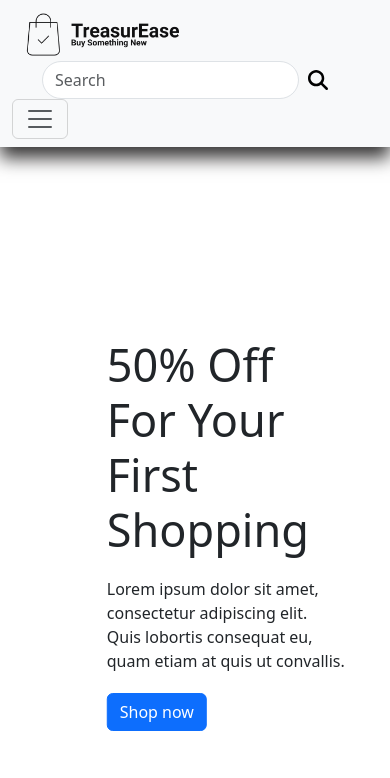
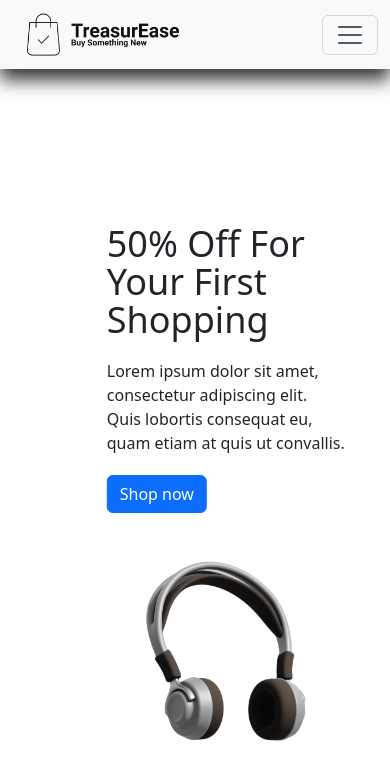
Before and after one commit to Sandy712/Ecommerce_website, a React (Create React App) app: page / in a window 390 px wide. Shown: the top 778 px of the page. Built offline with nearby package versions, Linux system fonts and the light colour scheme.

Commit message:
responsive

```diff
--- a/public/index.html
+++ b/public/index.html
@@ -3,7 +3,7 @@
   <head>
     <meta charset="utf-8" />
     <!-- <link rel="icon" href="/src/Images/logoicon.png" /> -->
-    <meta name="viewport" content="width=device-width, initial-scale=1" />
+    <meta name="viewport" content="width=device-width, initial-scale=1.0">
     <meta name="theme-color" content="#000000" />
     <meta
       name="description"
--- a/src/component/Cartpage.jsx
+++ b/src/component/Cartpage.jsx
@@ -66,9 +66,9 @@ export default function Cartpage() {
                 <Col md={4}>
                     <div className="total">
                         <h4 className="txt">Cart Summary</h4>
-                        <div className="d-flex price txt">
+                        <div className="d-flex txt">
                             <h4>Total Price: </h4>
-                            <h4>Rs.{TotalPrice}.00</h4>
+                            <h4>{TotalPrice}.00 Rs</h4>
                         </div>
                         <button className="btn btn-success" > Buy Now  <FontAwesomeIcon icon={faCreditCard} /></button>
                     </div>
--- a/src/component/Navbar.js
+++ b/src/component/Navbar.js
@@ -20,23 +20,23 @@ export default function Navbar() {
 
   return (
     <>
-      <nav className="navbar navbar-expand-lg bg-body-tertiary">
+      <nav className="navbar navbar-expand-lg bg-body-tertiary dont=pad-me">
         <div className="container-fluid">
           <Link className="navbar-brand" style={{ marginLeft: 10 }} to="/">
             <img className="logo" src={logo} alt="loading..." />
           </Link>
 
-          <form className="d-flex " role="search">
-            <input
-              className="form-control me-2"
+          <form className="d-flex mob-nav" role="search">
+            {/* <input
+              className="form-control m-2"
               type="search"
               placeholder="Search"
               aria-label="Search"
               style={{ borderRadius: 20 }}
-            />
-            <button className="button" type="submit">
+            /> */}
+            {/* <button className="button" type="submit">
               <FontAwesomeIcon icon={faMagnifyingGlass} size="lg" />
-            </button>
+            </button> */}
           </form>
           <div className="collapse navbar-collapse" id="navbarSupportedContent">
             <ul className="navbar-nav ms-auto mb-2 mb-lg-0 mx-4">
--- a/src/component/Product.css
+++ b/src/component/Product.css
@@ -47,7 +47,7 @@
 }
 
 .price h4 {
-    margin: 21px -20px 22px -25px;
+    margin: 21px -20px 22px -8px;
 }
 
 .price button {
@@ -101,3 +101,7 @@ button.add {
 .product:hover .product-addtoCart {
     opacity: 1;
 }
+
+@media only screen and (max-width: 600px) {
+
+}
--- a/src/component/ProductsDetail.jsx
+++ b/src/component/ProductsDetail.jsx
@@ -26,6 +26,7 @@ export default function ProductsDetail() {
   };
   const handelAdd = (selectedProduct, quantity) => {
     addtoCart(selectedProduct, quantity);
+    alert('Item Added In Cart')
     // toast.success("Product has been added to cart!");
   }
 
@@ -58,9 +59,7 @@ export default function ProductsDetail() {
                 <span className="price">${selectedProduct?.price}</span>
               </div>
               <p className="short-desc">${selectedProduct?.shortDesc}</p>
-              <input
-                className="qty-input" type="integer" placeholder="" value={quantity}  onChange={handleQuantityChange}
-              />
+
 
 
 
--- a/src/component/Sliderformat.jsx
+++ b/src/component/Sliderformat.jsx
@@ -6,7 +6,7 @@ import { Link } from "react-router-dom";
 
 export default function Sliderformat({title,desc,cover}) {
   return (
-    <Container className='box' >
+    <Container className='box' style={{}}>
         <Row>
           <Col md={6}>
             <h1 className='mx-4'>{title}</h1>
--- a/src/component/Sliderformatcss.css
+++ b/src/component/Sliderformatcss.css
@@ -4,9 +4,9 @@
 }
 
 .homeSlide h1 {
-    font-size: 45px;
-    line-height: 55px;
-    margin: 50px 0 20px 0;
+    font-size: 36px;
+    line-height: 38px;
+    margin: 16px 0 11px 0;
 }
 
 .homeSlide p {
@@ -43,3 +43,9 @@
     max-height: 300px;
     object-fit: contain;
 }
+
+@media only screen and (max-width: 600px) {
+    .container{
+        --bs-gutter-x: 3.5rem;}
+
+}
--- a/src/component/style/Login.scss
+++ b/src/component/style/Login.scss
@@ -98,7 +98,11 @@
   border-bottom-left-radius: 0;
   border-radius: 9px;}
 .login-img{
-  height: 10px;
-  width: 10px;
-  margin: 10px;
+  height: 46px;
+    width: 143px;
+    margin-left: 10px;
 }
+
+@media only screen and (max-width: 600px) {
+
+}
--- a/src/component/style/Signup.scss
+++ b/src/component/style/Signup.scss
@@ -14,7 +14,7 @@
   box-shadow: 0px 0px 2px 0px gray;
 
     h1 {
-      font-size: 24px;
+      font-size: 35px;
       margin-bottom: 20px;
     }
 
@@ -71,3 +71,7 @@
   height: 37px;
   border: 1px solid gray;
 }
+
+@media only screen and (max-width: 600px) {
+
+}
--- a/src/component/style/style.scss
+++ b/src/component/style/style.scss
@@ -57,6 +57,16 @@ body {
     margin-right: calc(1 * var(--bs-gutter-x));
     margin-left: calc(1 * var(--bs-gutter-x));
     --bs-gutter-x: -1.5rem;
+    margin-top: 20px;
+}
+.container{
+    --bs-gutter-x: 0.5rem;
+    --bs-gutter-y: 0;
+    width: 100%;
+    padding-right: calc(var(--bs-gutter-x) * 0.5);
+    padding-left: calc(var(--bs-gutter-x) * 0.5);
+    margin-right: auto;
+    margin-left: auto;
 }
 
 .title{
@@ -141,7 +151,7 @@ body {
     background: #fff;
     // border: 1px solid black;
     text-align: center;
-    width: 300px;
+    width: 350px;
     // height: 150px;
     // display: flex;
     border-radius: 8px;
@@ -149,11 +159,9 @@ body {
     box-shadow: 5px 10px 10px gray;
 }
 .price{
-    margin-left: 31px;
+    margin-left: 1px;
 }
-.row{
-    --bs-gutter-x: -5.5rem;
-}
+
 .Cart-list{
     background: #fff;
     border-radius: 8px;
@@ -181,3 +189,127 @@ body {
     background-color: transparent !important;
     color: #000 !important;
 }
+.txt h4{
+    margin: 21px -13px 15px 26px;
+}
+.cart-list{
+    margin-bottom: 30px;
+    padding: 20px;
+    position: relative;
+}
+
+
+
+@media only screen and (max-width: 420px) and (min-width: 300px) {
+     .container-fluid{
+        display: flex;
+        align-content:center;
+        flex-direction: row;
+        align-items: center;
+        flex-wrap: inherit;
+        justify-content: flex-start;
+     }
+
+    .mob-nav{
+        margin-right: 5px;
+        // width: 50px;
+        visibility: hidden;
+        display: none;
+    }
+    .form-control{
+        margin-left: 10%;
+    }
+    .navbar-nav li{
+        margin-left: 15px;
+        margin-right: -11px;
+    }
+    .body{
+        margin: 0;
+        padding: 0;
+        overflow-x: hidden;
+    }
+    .total{
+        margin-top: 50px;
+        height: 146px;
+        width: 289px
+    // margin-left: 20px;
+    }
+    .cart-list{
+        margin-bottom: 30px;
+        padding: 20px;
+        position: relative;
+    }
+    .row{
+        margin-top: 20px;
+    }
+    .foot{
+        // width: 500px;
+        height: 1200px;
+
+    }
+
+}
+
+
+
+
+
+@media only screen and (min-width: 360px) {
+     .container-fluid{
+        display: flex;
+    flex-wrap: inherit;
+    align-items: center;
+    justify-content: flex-end;
+    align-content: center;
+    // flex-direction: row-reverse;
+     }
+
+    .mob-nav{
+        margin-right: 5px;
+        // width: 50px;
+        visibility: hidden;
+        display: none;
+    }
+    .form-control{
+        margin-left: 10%;
+    }
+    .navbar-nav li{
+        margin-left: 26px;
+        margin-right: -11px;
+    }
+    .body{
+        margin: 0;
+        padding: 0;
+        overflow-x: hidden;
+    }
+    .total{
+        margin-top: 50px;
+    // margin-left: 20px;
+    }
+    .cart-list{
+        margin-bottom: 30px;
+        padding: 20px;
+        position: relative;
+    }
+    .row{
+        margin-top: 20px;
+
+        --bs-gutter-x: 3.5rem;
+
+    }
+    .foot{
+        // width: 500px;
+        height: 1250px;
+
+    }
+    .container{
+        --bs-gutter-x: 3.5rem;
+        --bs-gutter-y: 0;
+        width: 100%;
+        padding-right: calc(var(--bs-gutter-x) * 0.5);
+        padding-left: calc(var(--bs-gutter-x) * 0.5);
+        margin-right: auto;
+        margin-left: auto;
+    }
+
+}
--- a/src/index.css
+++ b/src/index.css
@@ -44,3 +44,12 @@ code {
     padding-bottom: 60px!important;
     padding-top: 60px!important;
 }
+
+@media only screen and (max-width: 600px) {
+
+}
+.cart-list{
+    margin-bottom: 30px;
+    padding: 20px;
+    position: relative;
+}
```
